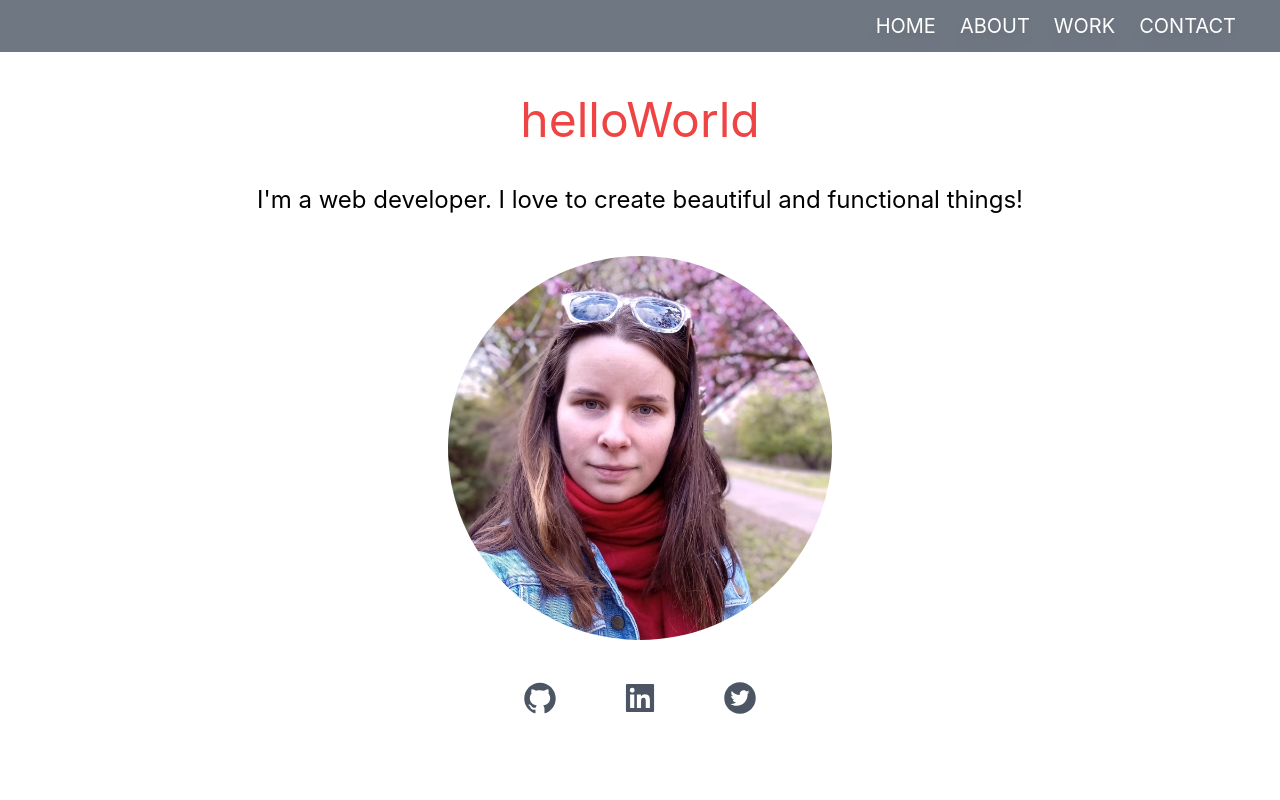
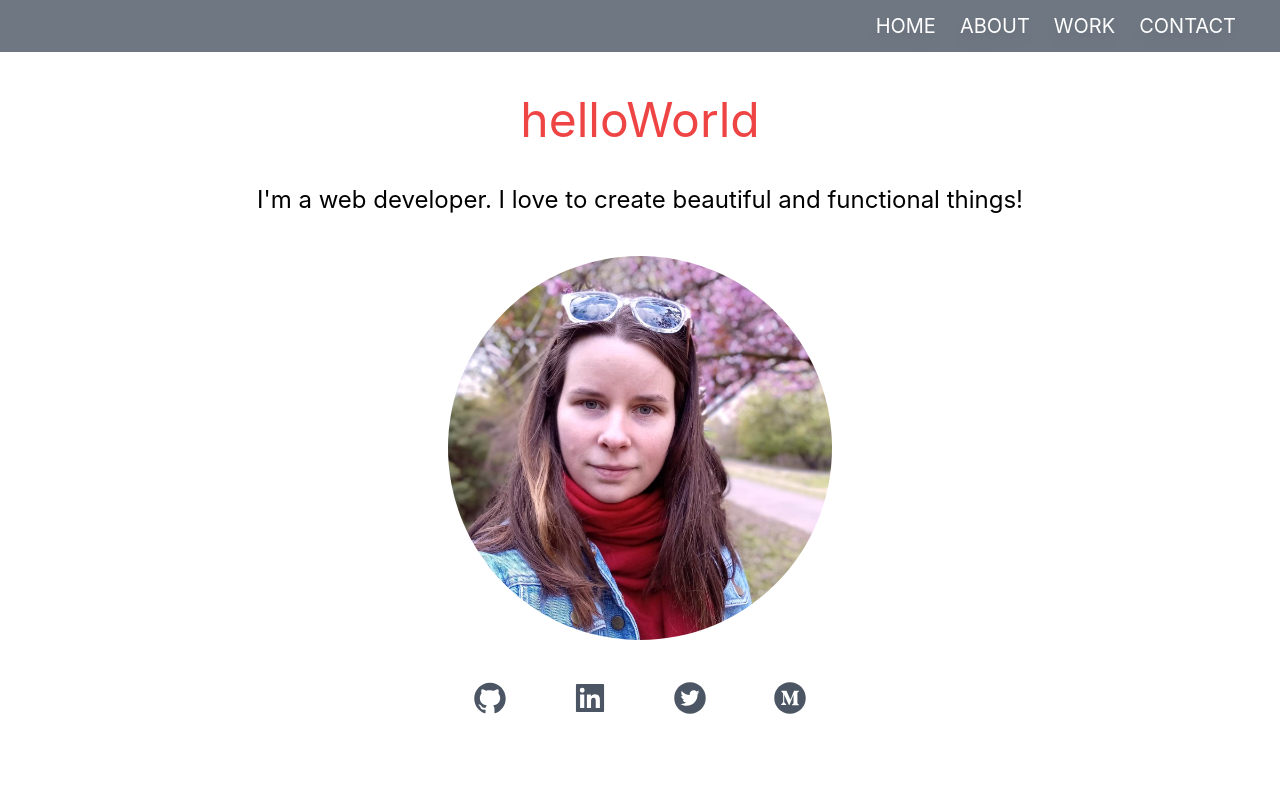
Before and after one commit to martalexaa/my-portfolio, a Next.js app: page / in a window 1280 px wide. Shown: the top 800 px of the page. Built offline with nearby package versions, Linux system fonts and the light colour scheme.

Commit message:
Update index.js

```diff
--- a/pages/index.js
+++ b/pages/index.js
@@ -5,6 +5,7 @@ import {
   AiFillGithub,
   AiFillLinkedin,
   AiFillTwitterCircle,
+  AiFillMediumCircle
 } from "react-icons/ai";
 import { FaTools } from 'react-icons/fa'
 import marta from "../public/marta-foto.jpg";
@@ -50,6 +51,9 @@ export default function Home() {
             <a href="https://twitter.com/MartaKaraba"
               target="blank"
               className="hover:animate-pulse"><AiFillTwitterCircle /></a>
+            <a href="https://medium.com/@martaalexandramcsaikaraba"
+              target="blank"
+              className="hover:animate-pulse"><AiFillMediumCircle /></a>
           </div>
         </section>
 
@@ -302,6 +306,9 @@ export default function Home() {
                 <a href="https://twitter.com/MartaKaraba"
                   target="blank"
                   className="hover:animate-pulse"><AiFillTwitterCircle /></a>
+                <a href="https://medium.com/@martaalexandramcsaikaraba"
+                  target="blank"
+                  className="hover:animate-pulse"><AiFillMediumCircle /></a>
               </div>
             </div>
           </div>
```
